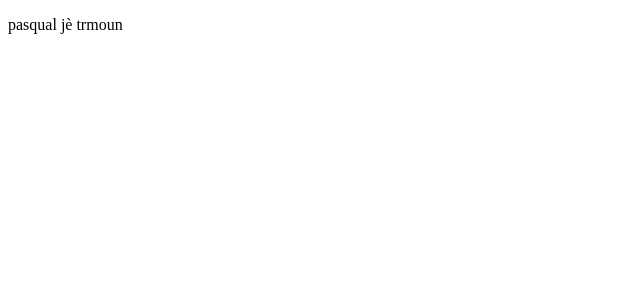
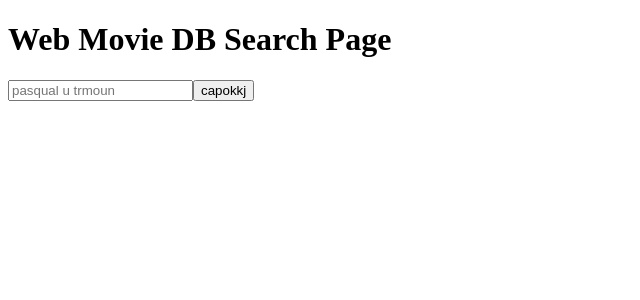
Before and after one commit to samoth33/web-movie-scraper, an Angular app in the folder web-movie-scraper/: page / in a window 1280 px wide. Shown: the top 300 px of the page, without its empty margins (0-640 px from the left). Built offline with nearby package versions, Linux system fonts and the light colour scheme.

Commit message:
form di ricerca e URL

```diff
--- a/web-movie-scraper/src/app/app.module.ts
+++ b/web-movie-scraper/src/app/app.module.ts
@@ -1,5 +1,6 @@
 import { BrowserModule } from '@angular/platform-browser';
 import { NgModule } from '@angular/core';
+import {FormsModule} from '@angular/forms';
 
 import { AppComponent } from './app.component';
 import { SearchPageComponent } from './search-page/search-page.component';
@@ -10,7 +11,7 @@ import { SearchPageComponent } from './search-page/search-page.component';
     SearchPageComponent
   ],
   imports: [
-    BrowserModule
+    BrowserModule, FormsModule
   ],
   providers: [],
   bootstrap: [AppComponent]
--- a/web-movie-scraper/src/app/search-page/search-page.component.html
+++ b/web-movie-scraper/src/app/search-page/search-page.component.html
@@ -1,3 +1,8 @@
+<h1>Web Movie DB Search Page</h1>
+<form>
+    <input type="search" [(ngModel)]="title" placeholder="pasqual u trmoun" [ngModelOptions]="{standalone: true}">
+    <button (click)="createURL()">capokkj</button>
+</form>
 <p>
- pasqual jè trmoun
+{{title}}
 </p>
--- a/web-movie-scraper/src/app/search-page/search-page.component.ts
+++ b/web-movie-scraper/src/app/search-page/search-page.component.ts
@@ -7,9 +7,22 @@ import { Component, OnInit } from '@angular/core';
 })
 export class SearchPageComponent implements OnInit {
 
-  constructor() { }
+  title: string;
+
+  constructor() {
+    this.title = "";
+  }
 
   ngOnInit() {
   }
 
+  public createURL()
+  {
+    let url : string = "https://api.themoviedb.org/3/search/movie?api_key=8d19117f52af20f7e348521d72239732&query=";
+    let temp : string;
+    temp = this.title.split(' ').join("+");
+    url+=temp;
+    console.log(url);
+  }
+
 }
```
